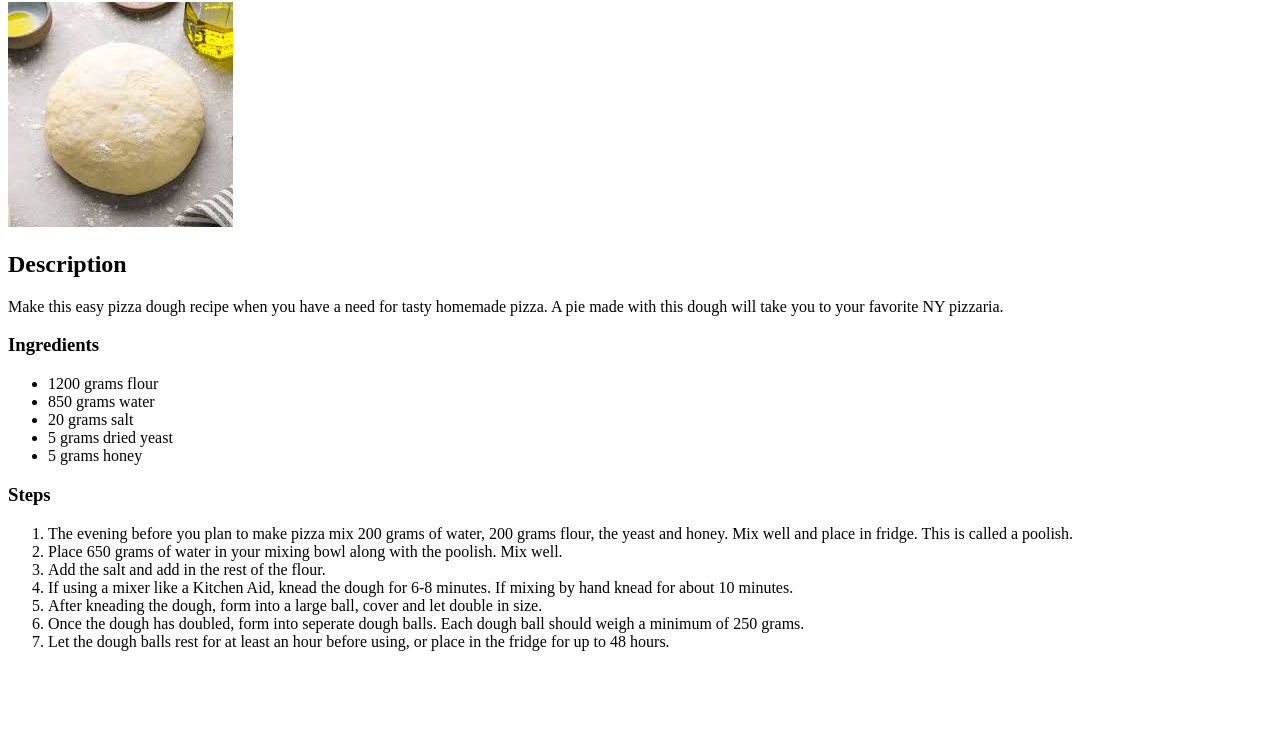
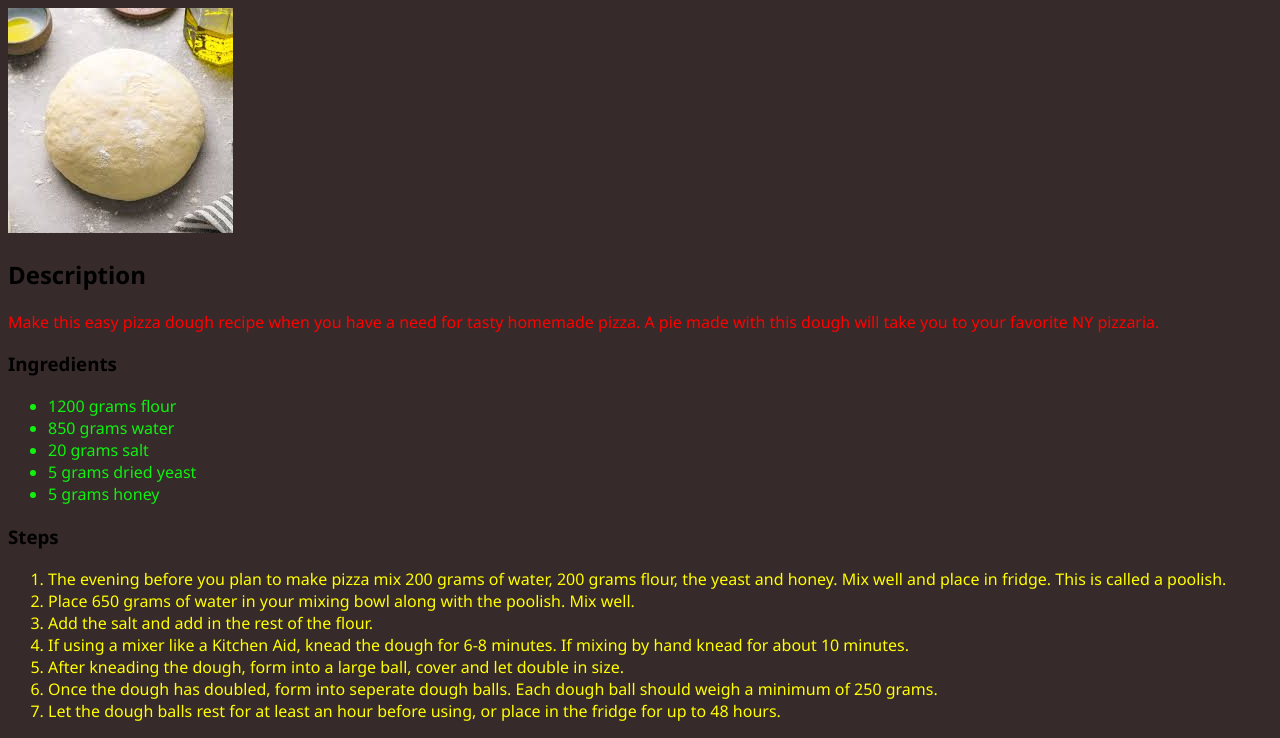
Before and after one commit to jwhnis/odin-recipes, a plain HTML site: page recipes/pizza_dough.html in a window 1280 px wide. Shown: the part 78-816 px from the top of the page. Drawn offline with Linux system fonts and the light colour scheme.

Commit message:
Pizza dough recipe styled.

```diff
--- a/recipes/pizza_dough.html
+++ b/recipes/pizza_dough.html
@@ -3,6 +3,7 @@
     <head>
         <meta charset="utf-8">
         <title>Easy Pizza Dough</title>
+        <link rel="stylesheet" href="./stylepizza.css">
     </head>
     <body>
         <h1>Easy Pizza Dough</h1>
--- a/recipes/stylepizza.css
+++ b/recipes/stylepizza.css
@@ -0,0 +1,16 @@
+body {
+    background-color: rgb(54, 42, 42);
+    font-family: 'Segoe UI', Tahoma, Geneva, Verdana, sans-serif;
+}
+
+p {
+    color: red;
+}
+
+ul {
+    color: rgb(15, 241, 15);
+}
+
+ol {
+    color: yellow;
+}
```
